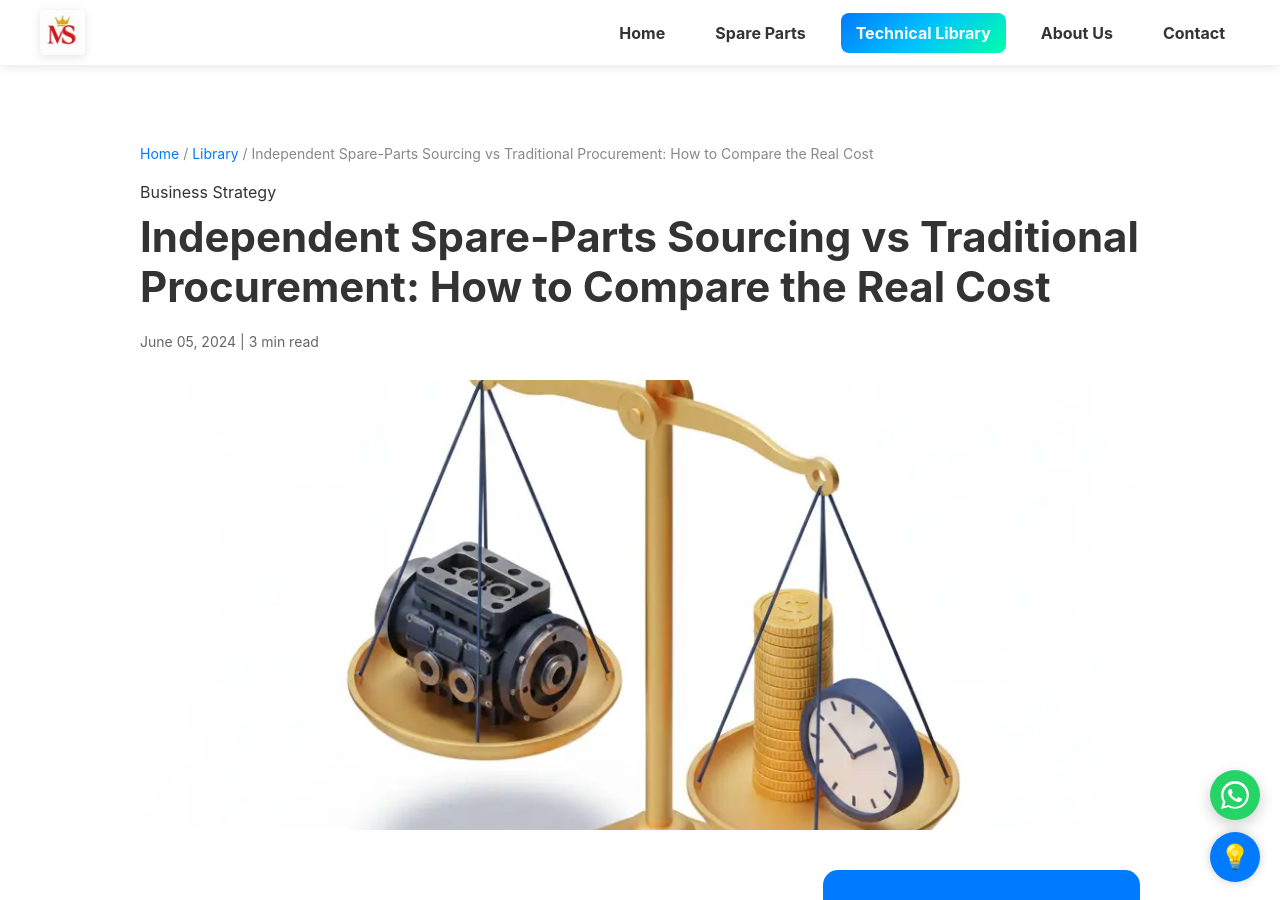
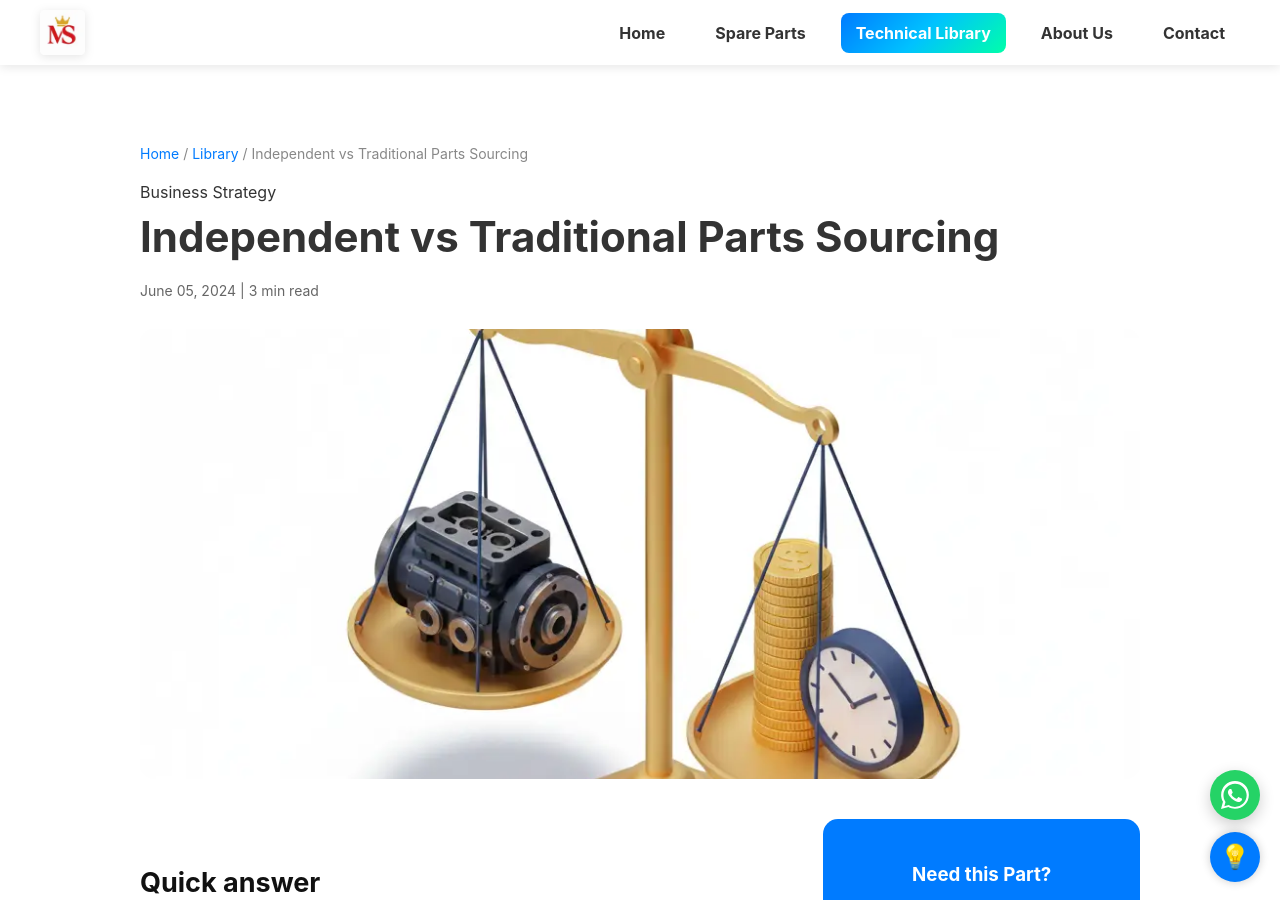
Before and after one commit to Khisal786/Mega-Solutions-UAE, a Jekyll site: the page built from _posts/2024-06-05-cost-benefit-analysis-independent-trading.md, in a window 1280 px wide and 900 px high. Built offline with Jekyll 4.4.1, drawn with Linux system fonts in a browser that asks for light colours.

Commit message:
Shorten title for parts sourcing comparison post

```diff
--- a/_posts/2024-06-05-cost-benefit-analysis-independent-trading.md
+++ b/_posts/2024-06-05-cost-benefit-analysis-independent-trading.md
@@ -1,6 +1,6 @@
 ---
 layout: post
-title: "Independent Spare-Parts Sourcing vs Traditional Procurement: How to Compare the Real Cost"
+title: "Independent vs Traditional Parts Sourcing"
 date: 2024-06-05
 last_modified_at: 2026-09-04
 image: /assets/images/blog/cost-benefit-analysis-independent-engine-parts.webp
```
